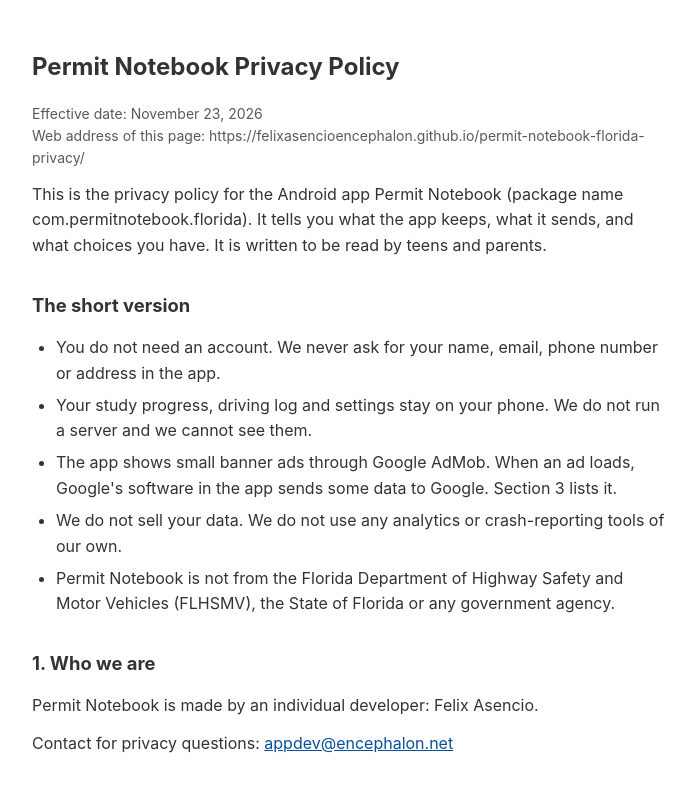
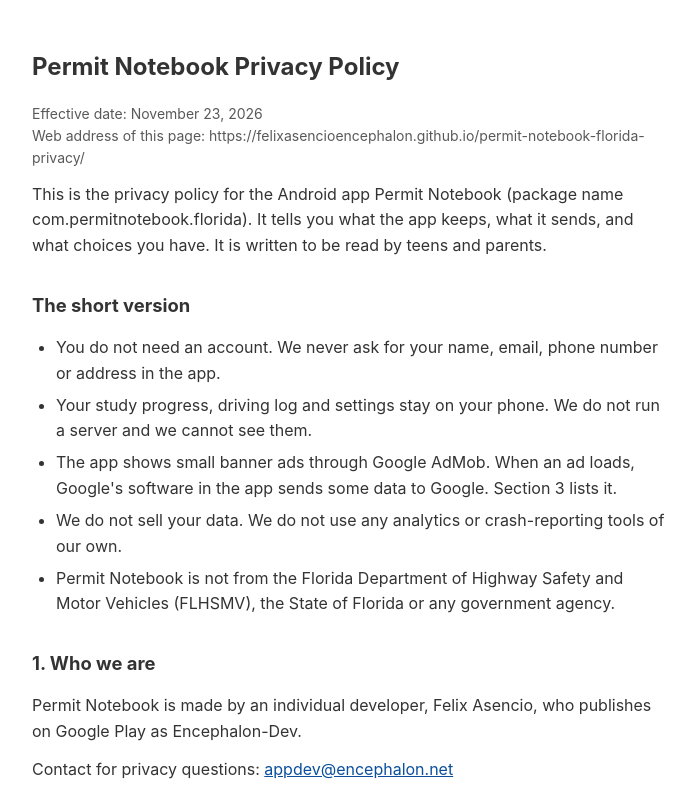
Before and after one commit to FelixAsencioEncephalon/permit-notebook-florida-privacy, a plain HTML site: page index.html in a window 1280 px wide. Shown: the top 786 px of the page, without its empty margins (288-983 px from the left). Drawn offline with Linux system fonts and the light colour scheme.

Commit message:
Name the Google Play developer account Encephalon-Dev

```diff
--- a/index.html
+++ b/index.html
@@ -43,7 +43,7 @@
   </ul>
 
   <h2>1. Who we are</h2>
-  <p>Permit Notebook is made by an individual developer: Felix Asencio.</p>
+  <p>Permit Notebook is made by an individual developer, Felix Asencio, who publishes on Google Play as Encephalon-Dev.</p>
   <p>Contact for privacy questions: <a href="mailto:appdev@encephalon.net">appdev@encephalon.net</a></p>
 
   <h2>2. What the app keeps on your phone</h2>
```
